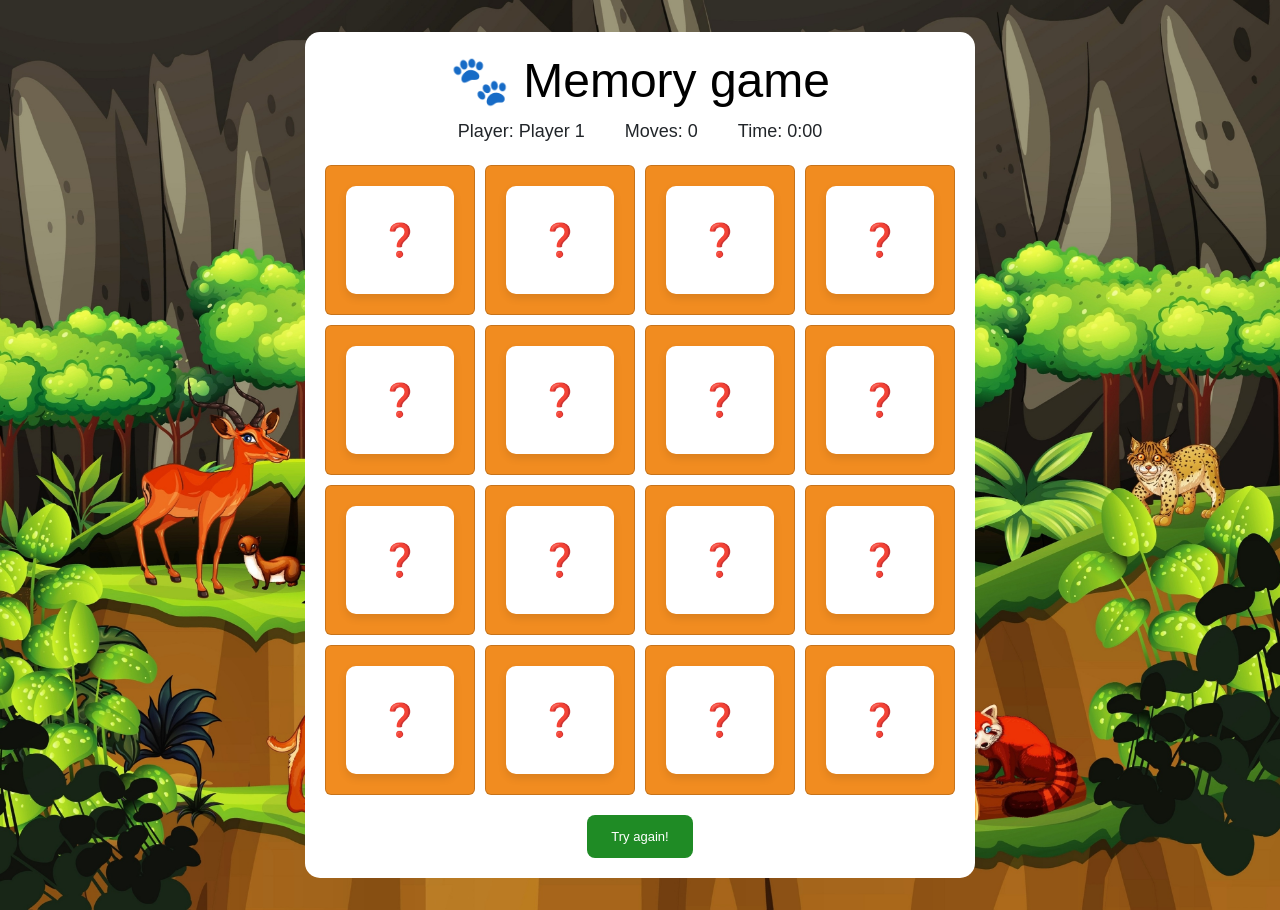
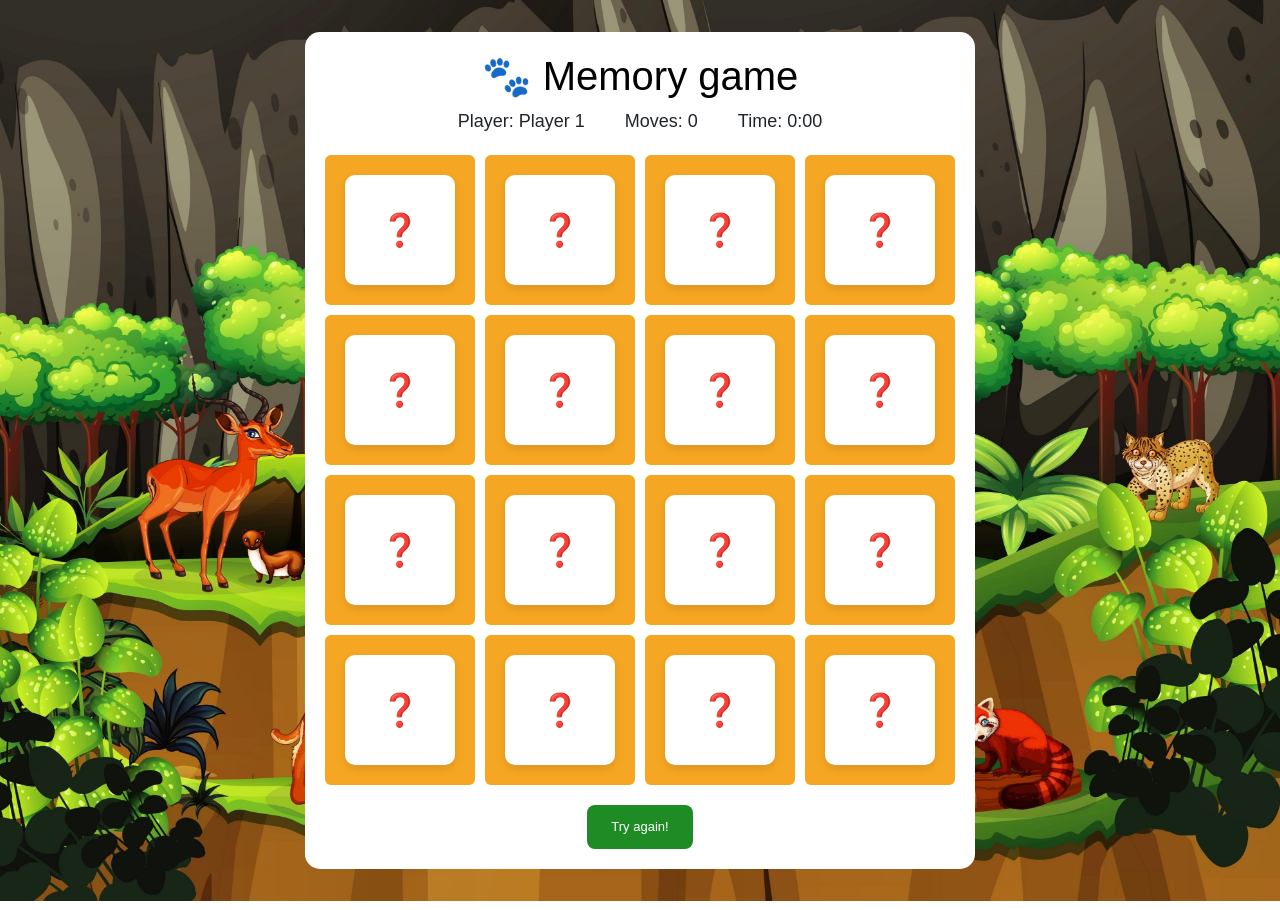
Before and after one commit to emeliethorin/JS-group-assignment, a React (Vite) app: page /game in a window 1280 px wide. Built offline with nearby package versions, Linux system fonts and the light colour scheme; sample sign-in values are in the browser's storage; a web font is replaced by a local one.

Commit message:
Styling of cards

```diff
--- a/src/Components/MemoryGame.css
+++ b/src/Components/MemoryGame.css
@@ -16,7 +16,7 @@
   font-family: "Rammetto One", sans-serif;
   font-weight: 400;
   font-style: normal;
-  font-size: 3rem;
+  font-size: 2,8rem;
   color: #000000;
 }
 
@@ -41,12 +41,13 @@
 
 /* Card container */
 .card {
-  background-color: #f18c20;
+  background-color: #f5a623;
   width: 150px;
   height: 150px;
   cursor: pointer;
   perspective: 1000px;
   position: relative;
+  border-style: none;
 }
 
 /* Inner wrapper for flip animation */
@@ -84,7 +85,7 @@
   width: 100%;
   height: 100%;
   backface-visibility: hidden;
-  background-color: #f5a623;
+  background-color: #fff;
   color: white;
   font-size: 3rem;
   border-radius: 10px;
```
